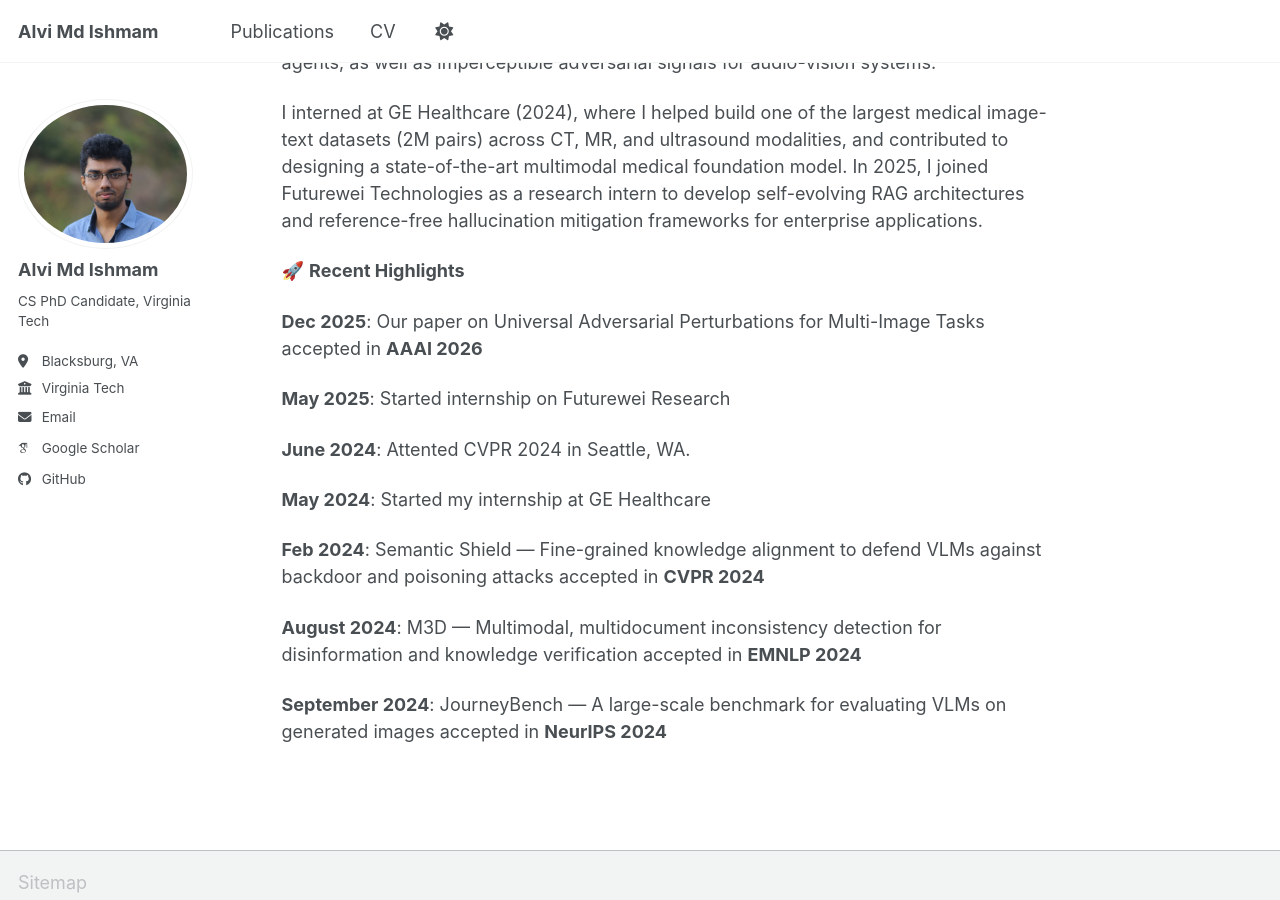
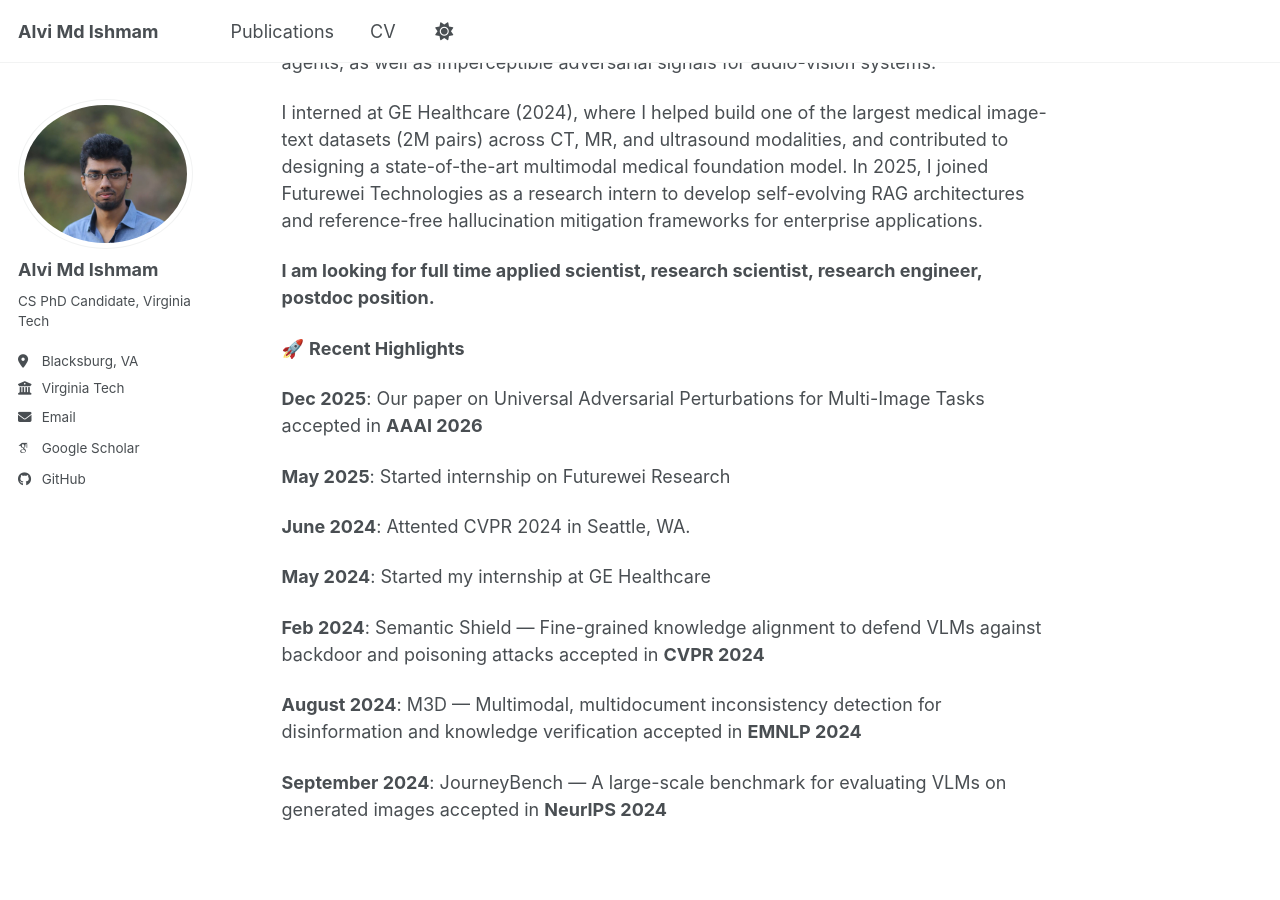
Before and after one commit to IshmamAlvi/ishmamalvi.github.io, a Jekyll site: the page built from _pages/about.md, in a window 1280 px wide and 900 px high, scrolled down 359 px. Built offline with Jekyll 4.4.1, drawn with Linux system fonts in a browser that asks for light colours; some web fonts are replaced; a script bundle is joined from its source files by our own code; library files that are not in the unit come from our copies.

Commit message:
Update about.md with job search information
Added a statement about job search for applied scientist and related positions.

```diff
--- a/_pages/about.md
+++ b/_pages/about.md
@@ -12,6 +12,8 @@ I am a a PhD candidate in Computer Science at Virginia Tech, where I focus on de
 My recent work proposes defense strategies against multimodal poisoning attacks, designs universal perturbations for multi-image tasks, and builds fine-grained inconsistency detection systems capable of analyzing visual-textual contradictions in multimedia content. I also explore vulnerabilities and probing techniques in emerging web agents, as well as imperceptible adversarial signals for audio-vision systems.
 
 I interned at GE Healthcare (2024), where I helped build one of the largest medical image-text datasets (2M pairs) across CT, MR, and ultrasound modalities, and contributed to designing a state-of-the-art multimodal medical foundation model. In 2025, I joined Futurewei Technologies as a research intern to develop self-evolving RAG architectures and reference-free hallucination mitigation frameworks for enterprise applications.
+
+**I am looking for full time applied scientist, research scientist, research engineer, postdoc position.**
 
 🚀 **Recent Highlights**
 
```
